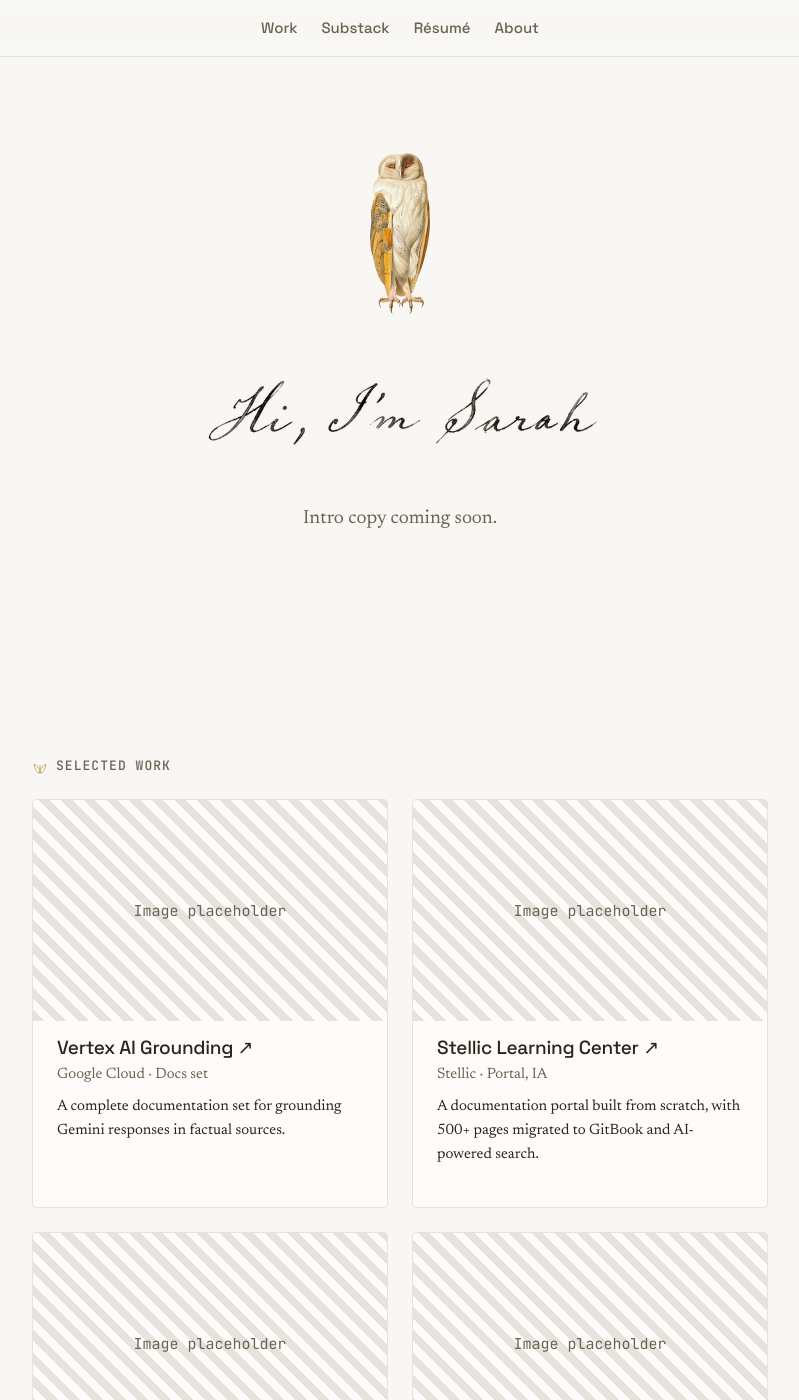
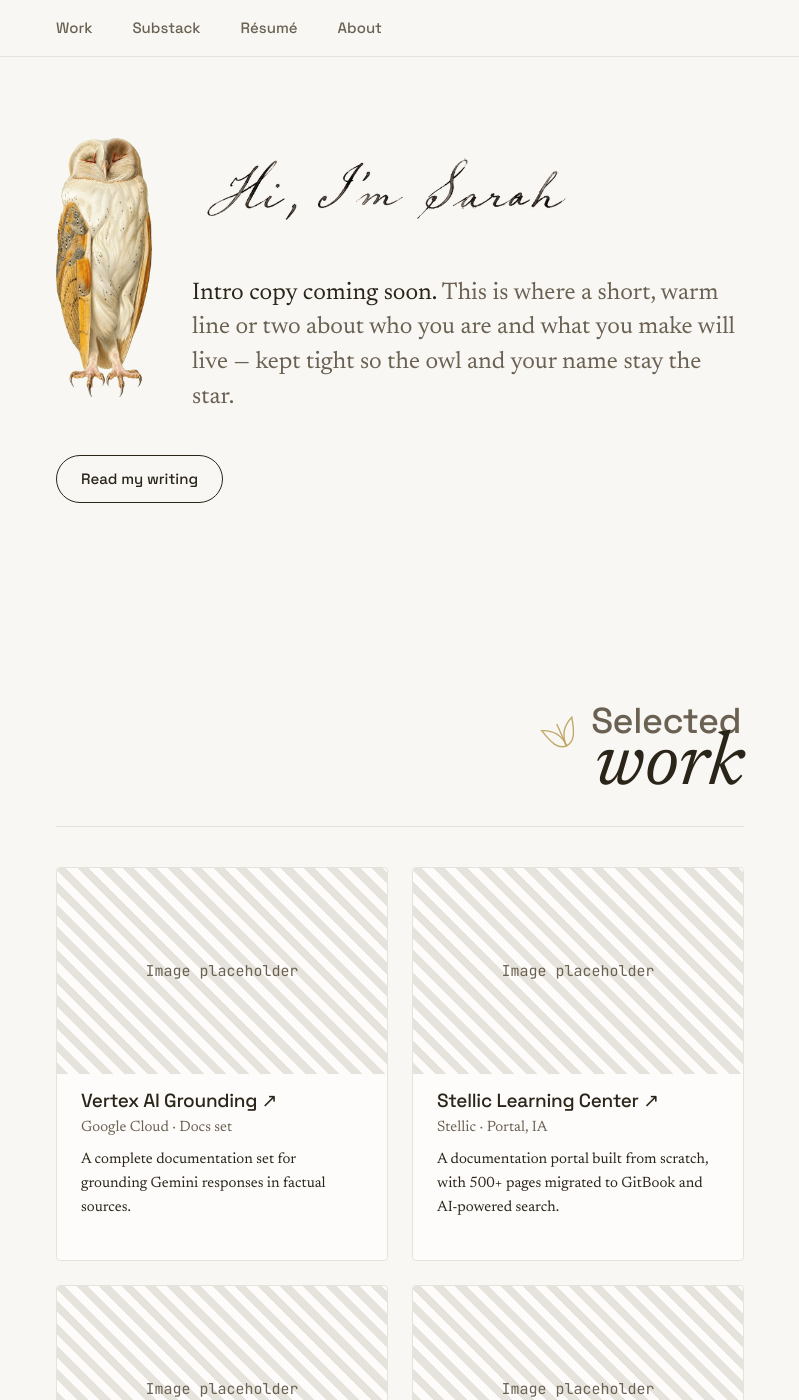
Before and after one commit to scrivera-dugan/site, a Jekyll site: the page built from index.md, in a window 1280 px wide and 1400 px high. Shown: the whole window, without its empty margins (240-1039 px from the left). Built offline with Jekyll 4.4.1, drawn with Linux system fonts in a browser that asks for light colours; some of the changed text lies outside the part shown.

Commit message:
Rework homepage layout: section headers, index lists, left-aligned hero
Give each section a display-scale header (a Space Grotesk label over a
Newsreader italic title, with the ivy sprig) so the page has visible
chapter breaks instead of 13px mono labels.

Replace the resume's bullet lists with a ruled index of role, company and
years. The bullets stay in the markup, hidden on screen and restored for
print, so the section scans at a glance while the printed PDF is still a
full resume. The resume block drops from 3272px to ~1300px.

Left-align the nav and hero, set the owl beside the name spanning the
name and intro, and add a pill CTA.

Also fixes, all found while testing:
- .content's padding shorthand was cancelling .site's side gutters, so
  every page ran edge to edge on a phone
- no scroll-padding, so anchor jumps landed section headings under the
  57px sticky nav
- .block's opacity:0 lived in CSS with only JS to undo it, leaving the
  page blank if the script never ran; it is now behind a .js class
- the reveal fired at 15% of each block, blanking tall ones mid-scroll
- owl.png was 119x320 and upscaled ~2x on retina; rebuilt from the
  937x1678 original as WebP with a 2x PNG fallback

Co-Authored-By: Claude Opus 5 <noreply@anthropic.com>

```diff
--- /dev/null
+++ b/_includes/section-head.html
@@ -0,0 +1,20 @@
+{%- comment -%}
+Section header lockup: a quiet first line, an expressive italic second line,
+and the ivy sprig. This is the wayfinding device for the homepage.
+  include.label  - first line, e.g. "Selected"
+  include.title  - second line, e.g. "work"
+  include.id     - id for aria-labelledby
+{%- endcomment -%}
+<header class="section-head">
+    <div class="sh-lockup">
+        <svg class="sprig" viewBox="0 0 48 48" fill="none" stroke="currentColor" stroke-width="1.5" aria-hidden="true">
+            <path d="M24 44c0-14 8-22 18-26-4 16-8 26-18 26Z"/>
+            <path d="M24 44c0-14-8-22-18-26 4 16 8 26 18 26Z"/>
+            <path d="M24 44V18"/>
+        </svg>
+        <h2 id="{{ include.id }}">
+            <span class="sh-label">{{ include.label }}</span>
+            <span class="sh-title">{{ include.title }}</span>
+        </h2>
+    </div>
+</header>
--- a/_layouts/default.html
+++ b/_layouts/default.html
@@ -51,12 +52,20 @@
     </nav>
 
     <header class="hero">
-        <img class="hero-icon" src="{{ '/images/owl.png' | relative_url }}" alt="" aria-hidden="true">
-        <h1><picture>
-            <source srcset="{{ '/images/hi-im-sarah-light.png' | relative_url }}" media="(prefers-color-scheme: dark)">
-            <img src="{{ '/images/hi-im-sarah.png' | relative_url }}" alt="Hi, I'm Sarah" width="640" height="231">
-        </picture></h1>
-        <p class="sub">Intro copy coming soon.</p>
+        <div class="hero-lockup">
+            <picture>
+                <source srcset="{{ '/images/owl.webp' | relative_url }}" type="image/webp">
+                <img class="hero-icon" src="{{ '/images/owl.png' | relative_url }}" alt="" aria-hidden="true" width="300" height="810">
+            </picture>
+            <div class="hero-text">
+                <h1><picture>
+                    <source srcset="{{ '/images/hi-im-sarah-light.png' | relative_url }}" media="(prefers-color-scheme: dark)">
+                    <img src="{{ '/images/hi-im-sarah.png' | relative_url }}" alt="Hi, I'm Sarah" width="640" height="231">
+                </picture></h1>
+                <p class="sub"><span class="lead-in">Intro copy coming soon.</span> This is where a short, warm line or two about who you are and what you make will live — kept tight so the owl and your name stay the star.</p>
+            </div>
+        </div>
+        <a class="button button-pill" href="#substack">Read my writing</a>
     </header>
     {% else %}
     <header class="page-bar">
@@ -85,9 +94,13 @@
       var blocks = document.querySelectorAll('.block');
       if (blocks.length && 'IntersectionObserver' in window) {
         var io = new IntersectionObserver(function (entries) {
-          entries.forEach(function (e) { if (e.isIntersecting) e.target.classList.add('is-visible'); });
-        }, { threshold: 0.15 });
+          entries.forEach(function (e) {
+            if (e.isIntersecting) { e.target.classList.add('is-visible'); io.unobserve(e.target); }
+          });
+        }, { rootMargin: '0px 0px -8% 0px', threshold: 0 });
         blocks.forEach(function (s) { io.observe(s); });
+      } else {
+        blocks.forEach(function (s) { s.classList.add('is-visible'); });
       }
     </script>
     {% endif %}
--- a/index.md
+++ b/index.md
@@ -7,7 +7,7 @@ title: Home
 {% assign r = site.data.resume %}
 
 <section class="block" id="work" aria-labelledby="work-h">
-<h2 class="label section-label" id="work-h"><svg class="leaf-icon" viewBox="0 0 24 24" fill="none" stroke="currentColor" stroke-width="1.5" aria-hidden="true"><path d="M12 21c0-7 4-11 9-13-2 8-4 13-9 13Z"/><path d="M12 21c0-7-4-11-9-13 2 8 4 13 9 13Z"/><path d="M12 21V9"/></svg>Selected work</h2>
+{% include section-head.html id="work-h" label="Selected" title="work" %}
 <div class="work-grid">
 {% for item in work.docs %}
 <article class="work-card">
@@ -21,18 +21,30 @@ title: Home
 {% endfor %}
 </div>
 {% if work.writing and work.writing.size > 0 %}
-<h3 class="sub-label">Writing</h3>
-{% include writing-list.html items=work.writing %}
+<h3 class="sub-label">Writing elsewhere</h3>
+<ul class="index-list">
+{% for item in work.writing %}
+    <li><a class="index-row" href="{{ item.url }}" rel="noopener">
+        <span class="what">{{ item.title }}</span>
+        <span class="where">{{ item.where }}</span>
+        <span class="when">↗</span>
+    </a></li>
+{% endfor %}
+</ul>
 {% endif %}
 </section>
 
 <section class="block newsletter" id="substack" aria-labelledby="news-h">
-<h2 class="label section-label" id="news-h"><svg class="leaf-icon" viewBox="0 0 24 24" fill="none" stroke="currentColor" stroke-width="1.5" aria-hidden="true"><path d="M12 21c0-7 4-11 9-13-2 8-4 13-9 13Z"/><path d="M12 21c0-7-4-11-9-13 2 8 4 13 9 13Z"/><path d="M12 21V9"/></svg>{{ feed.title }}</h2>
+{% include section-head.html id="news-h" label="Write this" title="down" %}
 <p>My newsletter on Substack, about information, language, and myth. It's free and it shows up occasionally.</p>
 {% if feed.posts and feed.posts.size > 0 %}
-<ul class="writing">
+<ul class="index-list">
     {% for post in feed.posts limit: 3 %}
-    <li><a href="{{ post.link }}"><span class="where">{{ post.date | date: "%b %-d, %Y" }}</span><span class="title">{{ post.title }}</span></a></li>
+    <li><a class="index-row" href="{{ post.link }}" rel="noopener">
+        <span class="what">{{ post.title }}</span>
+        <span class="where">Substack</span>
+        <span class="when">{{ post.date | date: "%b %-d, %Y" }}</span>
+    </a></li>
     {% endfor %}
 </ul>
 {% endif %}
@@ -47,39 +59,44 @@ title: Home
 </section>
 
 <section class="block resume" id="resume" aria-labelledby="resume-h">
-<h2 class="label section-label" id="resume-h"><svg class="leaf-icon" viewBox="0 0 24 24" fill="none" stroke="currentColor" stroke-width="1.5" aria-hidden="true"><path d="M12 21c0-7 4-11 9-13-2 8-4 13-9 13Z"/><path d="M12 21c0-7-4-11-9-13 2 8 4 13 9 13Z"/><path d="M12 21V9"/></svg>Résumé</h2>
+{% include section-head.html id="resume-h" label="Where I've" title="been" %}
 <h1 class="print-only">Sarah C. Dugan</h1>
 <p class="contact print-only">sarahcdugan@gmail.com · linkedin.com/in/scdugan · sarahdocs.com</p>
 <p class="summary">{{ r.summary }}</p>
 
-<nav class="jump" aria-label="Jump to a role">
-{% for job in r.experience %}<a href="#{{ job.id }}">{{ job.company | split: "," | first }}</a>
-{% endfor %}</nav>
+<h3 class="sub-label">Experience</h3>
+<ul class="index-list">
+{% for job in r.experience %}
+    <li id="{{ job.id }}">
+        <span class="index-row">
+            <span class="what">{{ job.title }}</span>
+            <span class="where">{{ job.company }}<span class="loc"> · {{ job.location }}</span></span>
+            <span class="when">{{ job.start }} – {{ job.end }}</span>
+        </span>
+        {%- comment -%}
+        The bullets stay in the markup but are hidden on screen: the section
+        is a glance, while the printed PDF is still a full resume.
+        {%- endcomment -%}
+        <ul class="role-detail print-only">
+        {% for bullet in job.bullets %}<li>{{ bullet }}</li>
+        {% endfor %}</ul>
+    </li>
+{% endfor %}
+</ul>
 
-<h3 class="resume-section">Experience</h3>
-{% for job in r.experience %}
-<section class="role" id="{{ job.id }}">
-<div class="role-head">
-<h3><a href="#{{ job.id }}">{{ job.title }}</a></h3>
-<span class="dates">{{ job.start }} – {{ job.end }}</span>
-</div>
-<p class="where">{{ job.company }} · {{ job.location }}</p>
-<ul>
-{% for bullet in job.bullets %}<li>{{ bullet }}</li>
-{% endfor %}</ul>
-</section>
+<h3 class="sub-label">Education</h3>
+<ul class="index-list">
+{% for school in r.education %}
+    <li>
+        <span class="index-row">
+            <span class="what">{{ school.degree }}</span>
+            <span class="where">{{ school.school }}</span>
+            <span class="when">{{ school.year }}</span>
+            {% if school.minor %}<span class="note">{{ school.minor }}</span>{% endif %}
+        </span>
+    </li>
 {% endfor %}
-
-<h3 class="resume-section">Education</h3>
-{% for school in r.education %}
-<section class="role">
-<div class="role-head">
-<h3>{{ school.school }}</h3>
-<span class="dates">{{ school.year }}</span>
-</div>
-<p class="where">{{ school.degree }}<br>{{ school.minor }}</p>
-</section>
-{% endfor %}
+</ul>
 
 <div class="meta">
 <button class="button" type="button" onclick="window.print()">Download PDF</button>
@@ -88,16 +105,16 @@ title: Home
 </section>
 
 <section class="block" id="about" aria-labelledby="about-h">
-<h2 class="label section-label" id="about-h"><svg class="leaf-icon" viewBox="0 0 24 24" fill="none" stroke="currentColor" stroke-width="1.5" aria-hidden="true"><path d="M12 21c0-7 4-11 9-13-2 8-4 13-9 13Z"/><path d="M12 21c0-7-4-11-9-13 2 8 4 13 9 13Z"/><path d="M12 21V9"/></svg>About</h2>
+{% include section-head.html id="about-h" label="A little" title="about me" %}
 <h3>Background</h3>
 
 <img class="initial" src="{{ '/images/initial-s.jpg' | relative_url }}" alt="" aria-hidden="true"><span class="visually-hidden">S</span>arah grew up reading, writing, and watching all the movies she could get her hands on. As the middle child of five, she spent years working at her parents' bed and breakfast, where she met countless fascinating guests and made an equal number of beds.
 
 <p>It was actually one of those guests who first suggested technical writing to Sarah when she was in high school and connected her with an internship at IBM, and the rest is history. A Boston native, Sarah is a New Englander at heart and is grateful for how it shaped her.</p>
 
-<div style="display: flex; justify-content: center; gap: 2rem; margin: 2rem 0; flex-wrap: wrap;">
-    <img src="{{ '/images/family.png' | relative_url }}" alt="Family photo" style="max-width: 300px; border-radius: 50%; box-shadow: 0 4px 12px rgba(0, 0, 0, 0.1);">
-    <img src="{{ '/images/s&b.png' | relative_url }}" alt="Sarah and Brian" style="max-width: 300px; border-radius: 50%; box-shadow: 0 4px 12px rgba(0, 0, 0, 0.1);">
+<div class="photo-pair">
+    <img src="{{ '/images/family.png' | relative_url }}" alt="Family photo" width="300" height="300" loading="lazy" decoding="async">
+    <img src="{{ '/images/s&b.png' | relative_url }}" alt="Sarah and Brian" width="300" height="300" loading="lazy" decoding="async">
 </div>
 
 <h3>Today</h3>
--- a/styles.css
+++ b/styles.css
@@ -62,6 +62,11 @@
 /* ========================================
    Base
    ======================================== */
+
+html {
+    /* the sticky nav is 57px; keep anchored section headers clear of it */
+    scroll-padding-top: 6rem;
+}
 
 *, *::before, *::after {
     margin: 0;
@@ -219,7 +224,11 @@ pre code {
 
 .content {
     min-width: 0;
-    padding: var(--space-xl) 0;
+    /* Only the vertical padding: the shorthand here would cancel the side
+       gutters .site sets, which is invisible on desktop (the column is
+       centred) but runs text to both screen edges on a phone. */
+    padding-top: var(--space-xl);
+    padding-bottom: var(--space-xl);
 }
 
 /* ========================================
@@ -231,9 +240,13 @@ pre code {
     top: 0;
     z-index: 40;
     display: flex;
-    justify-content: center;
-    gap: var(--space-md);
+    justify-content: flex-start;
+    gap: var(--space-lg);
+    /* The bar itself spans the window; the padding pushes its links onto the
+       same left edge as the content column below. */
     padding: var(--space-sm) var(--space-md);
+    padding-left: max(var(--space-md), calc((100% - 46rem) / 2 + var(--space-md)));
+    padding-right: max(var(--space-md), calc((100% - 46rem) / 2 + var(--space-md)));
     background: color-mix(in srgb, var(--color-bg) 88%, transparent);
     backdrop-filter: blur(6px);
     border-bottom: 1px solid var(--color-border);
@@ -277,14 +290,38 @@ pre code {
 .hero {
     max-width: 46rem;
     margin: 0 auto;
-    padding: var(--space-xxl) var(--space-md) var(--space-xl);
-    text-align: center;
+    padding: var(--space-xl) var(--space-md) var(--space-lg);
+    text-align: left;
+}
+
+/* The owl runs the full height of the name and the intro beside it, so the
+   two columns read as one mark. */
+.hero-lockup {
+    display: flex;
+    align-items: stretch;
+    gap: var(--space-lg);
+}
+
+.hero-text {
+    min-width: 0;
+    display: flex;
+    flex-direction: column;
+    justify-content: center;
+    gap: var(--space-sm);
+}
+
+.hero-lockup > picture {
+    flex: none;
+    width: 6rem;
+    align-self: stretch;
+    display: block;
 }
 
 .hero-icon {
-    width: 60px;
-    height: auto;
-    margin: 0 auto var(--space-md);
+    width: 100%;
+    height: 100%;
+    object-fit: contain;
+    margin: 0;
     display: block;
     transform-origin: 50% 85%;
 }
@@ -303,22 +340,46 @@ pre code {
 }
 
 .hero h1 {
-    margin: 0 auto var(--space-sm);
+    margin: 0;
+    min-width: 0;
     line-height: 0;
 }
 
 .hero h1 img {
     display: block;
     width: 100%;
-    max-width: 26rem;
+    max-width: 24rem;
     height: auto;
-    margin: 0 auto;
+    margin: 0;
 }
 
 .hero .sub {
     color: var(--color-text-secondary);
-    max-width: 34rem;
-    margin: 0 auto;
+    max-width: var(--measure);
+    margin: 0;
+    font-size: var(--size-24);
+    line-height: 1.45;
+}
+
+/* The opening sentence carries the weight; the rest settles back. */
+.hero .sub .lead-in {
+    color: var(--color-text);
+}
+
+@media (max-width: 40rem) {
+    .hero-lockup {
+        gap: var(--space-md);
+    }
+
+    .hero-lockup > picture {
+        /* Wider here so the owl still fills most of the column's height
+           rather than floating in the middle of it. */
+        width: 4.5rem;
+    }
+
+    .hero .sub {
+        font-size: var(--size-19);
+    }
 }
 
 /* ========================================
@@ -366,12 +427,17 @@ pre code {
 
 .block {
     margin-top: var(--space-xxl);
+}
+
+/* The reveal only applies when JS can undo it, so the page is never
+   left invisible if the script fails to run. */
+.js .block {
     opacity: 0;
     transform: translateY(24px);
     transition: opacity 0.7s ease, transform 0.7s ease;
 }
 
-.block.is-visible {
+.js .block.is-visible {
     opacity: 1;
     transform: translateY(0);
 }
@@ -390,9 +456,14 @@ pre code {
 }
 
 .sub-label {
-    margin-top: var(--space-lg);
-    font-size: var(--size-15);
+    margin-top: var(--space-xl);
+    margin-bottom: var(--space-xs);
+    font-family: var(--font-mono);
+    font-size: 0.8125rem;
     font-weight: 500;
+    letter-spacing: 0.08em;
+    text-transform: uppercase;
+    color: var(--color-text-secondary);
 }
 
 /* Work: cards with an image slot, or a placeholder until a real image is added */
@@ -556,6 +627,22 @@ pre code {
     font-weight: 500;
     font-size: var(--size-15);
     text-decoration: none;
+}
+
+/* Outline pill, for a quiet call to action next to body copy */
+.button-pill {
+    background: transparent;
+    color: var(--color-text);
+    border: 1px solid var(--color-text);
+    border-radius: 999px;
+    padding: 0.7rem 1.5rem;
+    margin-top: var(--space-lg);
+}
+
+.button-pill:hover {
+    background: var(--color-text);
+    color: var(--color-bg);
+    border-color: var(--color-text);
 }
 
 .button:hover {
@@ -732,6 +819,182 @@ pre code {
     display: none;
 }
 
+/* The company alone keeps every row to one line on screen. The location
+   still belongs on the printed resume. */
+.loc {
+    display: none;
+}
+
+
+/* ========================================
+   Section headers
+   A quiet display line, an expressive italic line, and the ivy sprig.
+   These are the wayfinding device for the whole page: big enough that
+   you always know which section you have landed in.
+   ======================================== */
+
+.section-head {
+    position: relative;
+    margin-bottom: var(--space-lg);
+    padding-bottom: var(--space-md);
+    border-bottom: 1px solid var(--color-border);
+    text-align: right;
+}
+
+.section-head h2 {
+    margin: 0;
+    display: flex;
+    flex-direction: column;
+    align-items: flex-end;
+    line-height: 1;
+    letter-spacing: -0.02em;
+}
+
+.sh-label {
+    font-family: var(--font-display);
+    font-weight: 500;
+    font-size: clamp(1.5rem, 4vw, 2.25rem);
+    color: var(--color-text-secondary);
+    padding-right: 0.08em;
+}
+
+.sh-title {
+    font-family: var(--font-body);
+    font-style: italic;
+    font-weight: 400;
+    font-size: clamp(2.75rem, 9vw, 4.75rem);
+    color: var(--color-text);
+    /* tuck the italic line up under the label, as a signature would sit */
+    margin-top: -0.12em;
+    line-height: 0.95;
+}
+
+/* The lockup shrinks to the width of its two lines, so the sprig can be
+   pinned just off its left shoulder instead of drifting to the page edge. */
+.sh-lockup {
+    position: relative;
+    display: inline-block;
+    text-align: right;
+}
+
+.section-head .sprig {
+    position: absolute;
+    right: 100%;
+    top: 0.2em;
+    width: 44px;
+    height: 44px;
+    margin-right: 0.65rem;
+    color: var(--color-thread);
+    transform: rotate(-24deg);
+}
+
+/* On narrow screens the sprig would crowd the type. Sit it above instead. */
+@media (max-width: 40rem) {
+    .section-head .sprig {
+        position: static;
+        display: block;
+        margin: 0 0 var(--space-xs) auto;
+        width: 32px;
+        height: 32px;
+        transform: rotate(-16deg);
+    }
+}
+
+/* ========================================
+   Index list
+   Ruled rows: what it was, where, when. Used for writing credits and
+   for the resume, so both read as an index rather than a wall of text.
+   ======================================== */
+
+.index-list {
+    list-style: none;
+    margin: 0 0 var(--space-md);
+    padding: 0;
+    border-bottom: 1px solid var(--color-border);
+}
+
+.index-list > li {
+    margin: 0;
+    border-top: 1px solid var(--color-border);
+}
+
+.index-row {
+    display: grid;
+    grid-template-columns: minmax(0, 1.35fr) minmax(0, 1fr) auto;
+    column-gap: var(--space-md);
+    align-items: baseline;
+    padding: var(--space-md) 0;
+    color: var(--color-text);
+    text-decoration: none;
+}
+
+.index-row .what {
+    font-family: var(--font-body);
+    font-size: var(--size-19);
+    line-height: 1.3;
+}
+
+.index-row .where {
+    font-family: var(--font-body);
+    font-size: var(--size-15);
+    color: var(--color-text-secondary);
+}
+
+/* A second line under the first column, e.g. a minor under a degree */
+.index-row .note {
+    grid-column: 1;
+    font-size: var(--size-15);
+    color: var(--color-text-secondary);
+}
+
+.index-row .when {
+    font-family: var(--font-mono);
+    font-size: 0.75rem;
+    letter-spacing: 0.02em;
+    color: var(--color-text-secondary);
+    text-align: right;
+    white-space: nowrap;
+}
+
+a.index-row:hover .what {
+    color: var(--color-rubric);
+}
+
+.index-list + .meta {
+    border-top: none;
+}
+
+/* About: the two round photos */
+.photo-pair {
+    display: flex;
+    justify-content: center;
+    gap: var(--space-lg);
+    margin: var(--space-lg) 0;
+    flex-wrap: wrap;
+}
+
+.photo-pair img {
+    width: 300px;
+    height: 300px;
+    max-width: 100%;
+    object-fit: cover;
+    border-radius: 50%;
+    box-shadow: 0 4px 12px rgba(0, 0, 0, 0.1);
+}
+
+@media (max-width: 40rem) {
+    .index-row {
+        grid-template-columns: minmax(0, 1fr) auto;
+        row-gap: 2px;
+        padding: var(--space-sm) 0;
+    }
+
+    .index-row .what,
+    .index-row .note {
+        grid-column: 1 / -1;
+    }
+}
+
 @media (max-width: 700px) {
     .role-head {
         flex-direction: column;
@@ -776,6 +1039,62 @@ pre code {
 
     .print-only {
         display: block;
+    }
+
+    .loc {
+        display: inline;
+    }
+
+    .section-head {
+        text-align: left;
+        border-bottom: 1pt solid var(--color-border);
+        margin-bottom: 10pt;
+    }
+
+    .section-head .sprig {
+        display: none;
+    }
+
+    .section-head h2 {
+        display: block;
+    }
+
+    .sh-label {
+        font-size: 11pt;
+    }
+
+    .sh-title {
+        font-size: 15pt;
+    }
+
+    .index-list > li {
+        break-inside: avoid;
+    }
+
+    .index-row .what {
+        font-weight: 600;
+    }
+
+    .index-row {
+        padding: 7pt 0 2pt;
+    }
+
+    /* The bullets are hidden on screen; the printed resume needs them. */
+    .role-detail {
+        display: block;
+        margin: 0 0 6pt;
+        padding-left: 14pt;
+        max-width: none;
+    }
+
+    .role-detail li {
+        font-size: 9.5pt;
+        line-height: 1.4;
+        color: var(--color-text);
+    }
+
+    .role-detail li + li {
+        margin-top: 2pt;
     }
 
     .site {
```
Also changed, not shown: other parts of _layouts/default.html (+1 -0 lines), images/owl.png, images/owl.webp (added), 1 other file.
